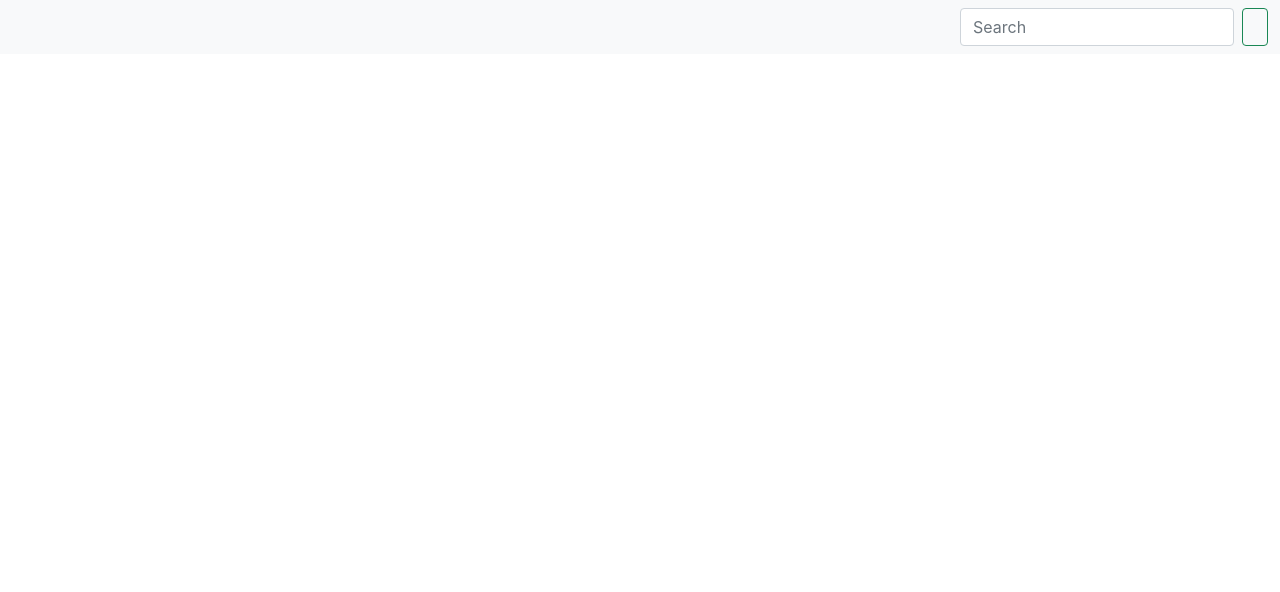
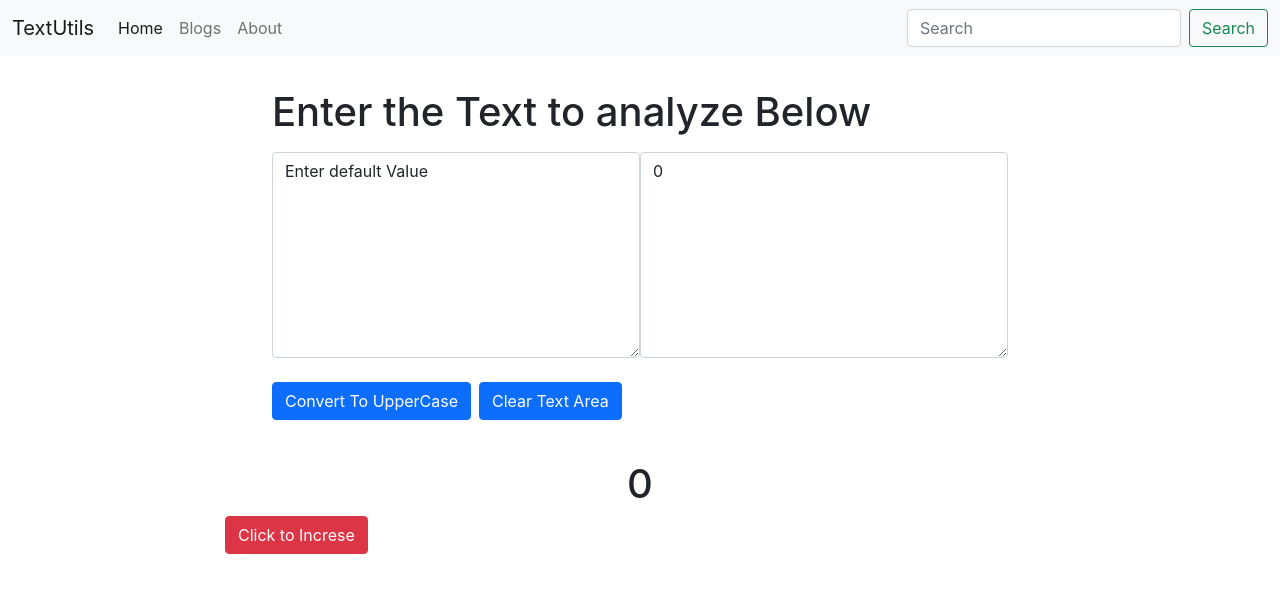
Before and after one commit to K-I-Nayeem-dev/React-practice, a React (Create React App) app: page / in a window 1280 px wide. Shown: the top 592 px of the page. Built offline with nearby package versions, Linux system fonts and the light colour scheme.

Commit message:
state, handling in react

```diff
--- a/src/App.js
+++ b/src/App.js
@@ -1,11 +1,14 @@
 import './App.css';
 import Navbar from './components/Navbar';
+import TextNodes from './components/TextNodes';
 
 function App() {
   return (
     <>
       {/* <Navbar/> */}
-      <Navbar/>
+      <Navbar title='TextUtils' home='Home' links='Blogs' about='About' search={'Search'} />
+      <TextNodes heading={'Enter the Text to analyze Below'}/>
+
     </>
   );
 }
--- a/src/components/Navbar.js
+++ b/src/components/Navbar.js
@@ -45,10 +45,10 @@ Navbar.propTypes = {
     search : PropTypes.string,
 };
 
-// Navbar.defaultProps = {
-//     title: 'set Title name',
-//     home: 'set Home',
-//     links: 'set links',
-//     about: 'set about',
-//     search: 'set search',
-// }
+Navbar.defaultProps = {
+    title: 'set Title name',
+    home: 'set Home',
+    links: 'set links',
+    about: 'set about',
+    search: 'set search',
+}
--- /dev/null
+++ b/src/components/TextNodes.js
@@ -0,0 +1,59 @@
+import React, {useState} from 'react'
+
+function TextNodes(props) {
+
+    const [count, setCount] = useState(0);
+    const [text, setText] = useState('Enter default Value');
+
+    const clickToCount = ()=>{
+        setCount(count + 1)
+    }
+
+    const handelOnClick = ()=>{
+        setText(text.toUpperCase());
+    }
+
+    const handelOnChange = (event)=>{
+        setText(event.target.value);
+    }
+
+    const clearTextArea = ()=>{
+        setText('');
+    }
+
+    return (
+        <>
+        <div className="container my-3">
+            <div className="row d-flex justify-content-center">
+                <div className="col-lg-8 my-3">
+                    <div className="mb-3">
+                        <h1 className='mb-3'>{props.heading}</h1>
+                        <div className='d-flex justify-content-center'>
+                            <textarea type="text" onChange={handelOnChange} value={text} rows='8' className="form-control" aria-describedby="emailHelp"/>
+                            <textarea type="text" value={count} rows='8' className="form-control" aria-describedby="emailHelp"/>
+                        </div>
+                    </div>
+
+                    <button onClick={handelOnClick} className="btn btn-primary my-2">Convert To UpperCase</button>
+                    <button onClick={clearTextArea} className="btn btn-primary my-2 ms-2">Clear Text Area</button>
+
+                </div>
+            </div>
+        </div>
+
+        <div className="container">
+            <div className="row d-flex justify-content-center">
+                <div className="col-lg-10">
+                    <h1 className='text-center'> {count} </h1>
+                    <button className='ms-5 btn btn-danger' onClick={clickToCount}>Click to Increse</button>
+                </div>
+            </div>
+        </div>
+
+        </>
+
+    )
+
+}
+
+export default TextNodes
```
